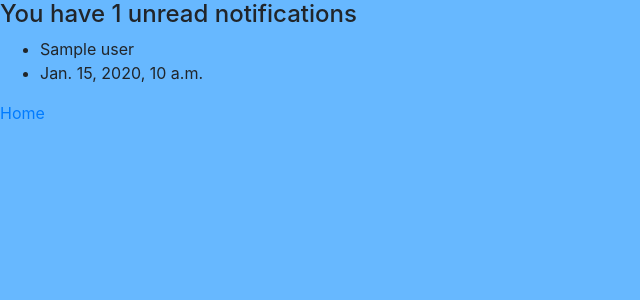
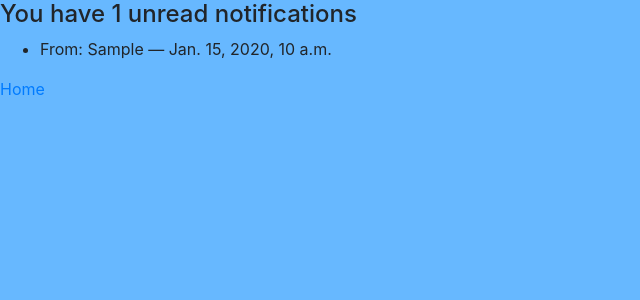
Before and after one commit to pbuzzo/DevSpace, a Django app: template notificationsapp/templates/notifications.html in a window 1280 px wide. Shown: the part 88-388 px from the top of the page, without its empty margins (0-640 px from the left). Run offline with Django 3.2, Linux system fonts and the light colour scheme; the template is opened without the code that fills it: most values are stand-ins (such as "Sample title", 1, 10 or a date in 2020); data that the repository does not hold is empty; some libraries are stand-ins or nearby versions.

Commit message:
fix notifications

```diff
--- a/notificationsapp/templates/notifications.html
+++ b/notificationsapp/templates/notifications.html
@@ -4,8 +4,7 @@
     <h4>You have {{ notifications_count }} unread notifications</h4>
     {% for notify in notification %}
     <ul>
-        <li>{{notify.user}}</li>
-        <li>{{notify.data_created}}</li>
+        <li>From: {{notify.to_user}} — {{notify.data_created}}</li>
     </ul>
     {% endfor %}
     <a href="/">Home</a>
--- a/resumeapp/views.py
+++ b/resumeapp/views.py
@@ -11,8 +11,7 @@ def resume(request, username):
     education = Education.objects.filter(resume=resume)
     employment = Employment.objects.filter(resume=resume)
     references = References.objects.filter(resume=resume)
-    print(resume)
-    return render(request, 'resume.html', {'data': data, 'resume': resume, 'education': education, 'employment': employment, 'references': references })
+    return render(request, 'resume.html', {'data': data, 'resume': resume, 'education': education, 'employment': employment, 'references': references})
 
 
 @login_required
```
Also changed, not shown: notificationsapp/views.py (+4 -3 lines).
